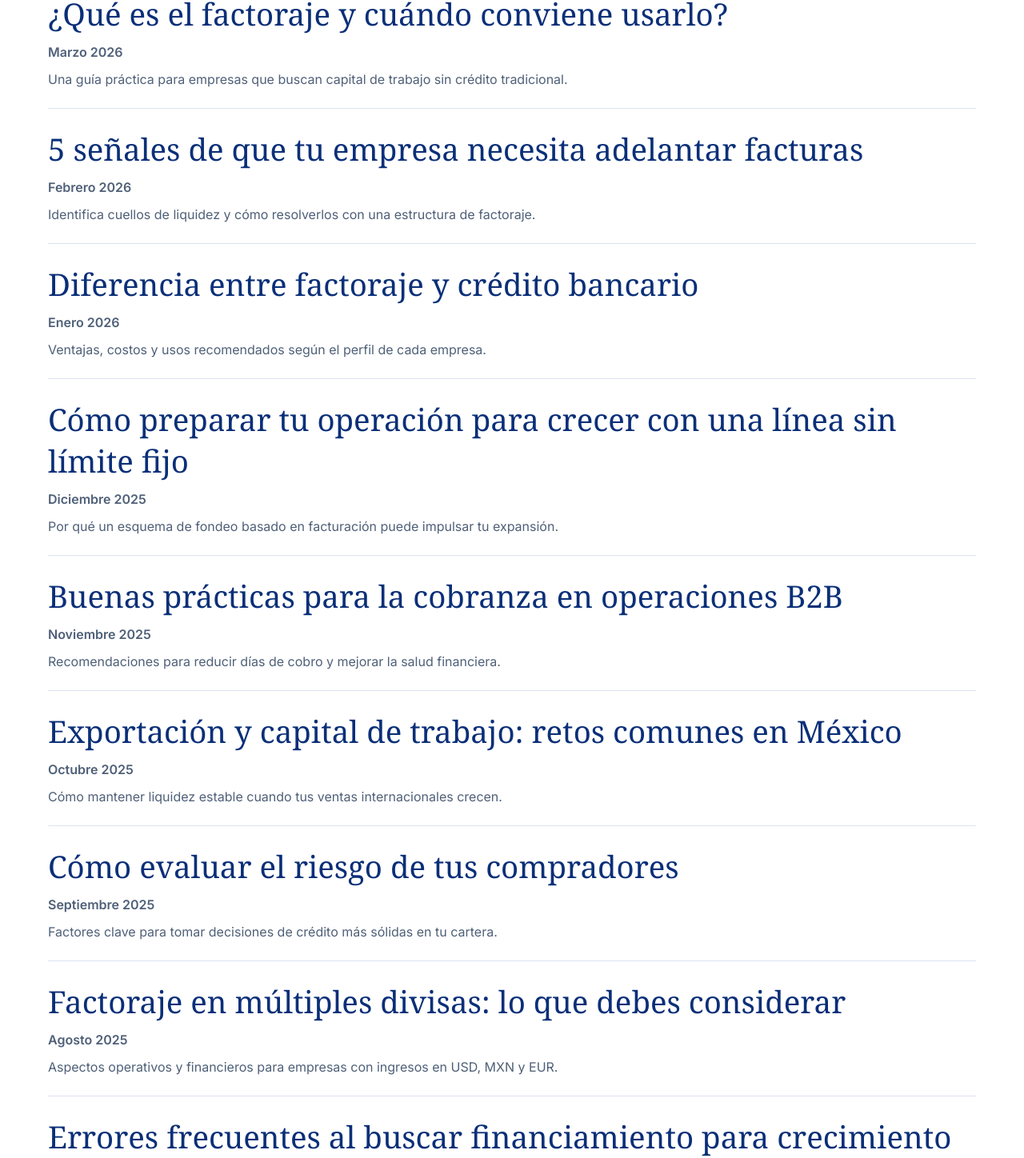
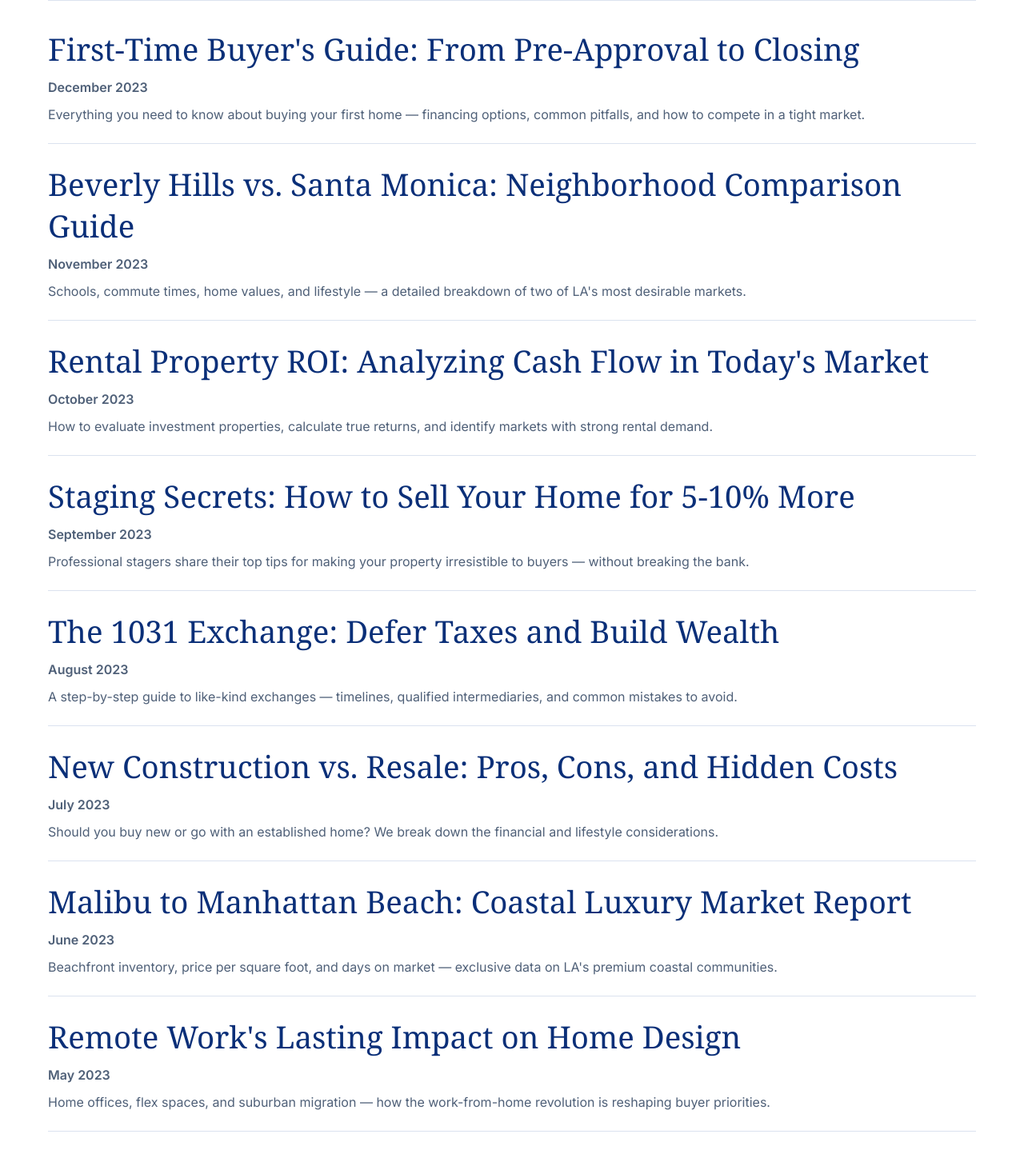
Before and after one commit to issachernandez524-boop/TempLanderFinance, a Next.js app: page /insights in a window 1280 px wide. Shown: the part 490-1938 px from the top of the page at 80% size. Built offline with nearby package versions, Linux system fonts and the light colour scheme; a web font is replaced by a local one.

Commit message:
Update insights.ts

```diff
--- a/content/insights.ts
+++ b/content/insights.ts
@@ -1,64 +1,114 @@
 export const insightsContent = {
-  heading: "Insights",
+  heading: "Insights & Market Intelligence",
+  subheading: "Expert perspectives on buying, selling, and investing in today's real estate market",
+
   featured: {
-    title: "Cómo mejorar tu flujo de efectivo con factoraje empresarial",
-    excerpt:
-      "Claves para convertir cuentas por cobrar en liquidez inmediata sin recurrir a deuda bancaria.",
-    date: "Abril 2026"
+    title: "2024 California Housing Market Outlook: What Buyers and Sellers Need to Know",
+    excerpt: "Interest rates, inventory levels, and price trends — our comprehensive analysis of where the market is headed and how to position yourself for success.",
+    date: "January 2024",
+    category: "Market Update",
+    imageUrl: "https://images.unsplash.com/photo-1449844913935-59a10b8d2000?w=1200&q=80",
+    slug: "2024-california-housing-market-outlook",
+    readTime: "8 min read"
   },
+
   posts: [
     {
-      title: "¿Qué es el factoraje y cuándo conviene usarlo?",
-      date: "Marzo 2026",
-      excerpt: "Una guía práctica para empresas que buscan capital de trabajo sin crédito tradicional."
+      title: "First-Time Buyer's Guide: From Pre-Approval to Closing",
+      date: "December 2023",
+      excerpt: "Everything you need to know about buying your first home — financing options, common pitfalls, and how to compete in a tight market.",
+      category: "Buying Tips",
+      imageUrl: "https://images.unsplash.com/photo-1560518883-ce09059eeffa?w=800&q=80",
+      slug: "first-time-buyer-guide",
+      readTime: "12 min read"
     },
     {
-      title: "5 señales de que tu empresa necesita adelantar facturas",
-      date: "Febrero 2026",
-      excerpt:
-        "Identifica cuellos de liquidez y cómo resolverlos con una estructura de factoraje."
+      title: "Beverly Hills vs. Santa Monica: Neighborhood Comparison Guide",
+      date: "November 2023",
+      excerpt: "Schools, commute times, home values, and lifestyle — a detailed breakdown of two of LA's most desirable markets.",
+      category: "Neighborhood Guide",
+      imageUrl: "https://images.unsplash.com/photo-1515896769750-31548aa180ed?w=800&q=80",
+      slug: "beverly-hills-vs-santa-monica-guide",
+      readTime: "10 min read"
     },
     {
-      title: "Diferencia entre factoraje y crédito bancario",
-      date: "Enero 2026",
-      excerpt:
-        "Ventajas, costos y usos recomendados según el perfil de cada empresa."
+      title: "Rental Property ROI: Analyzing Cash Flow in Today's Market",
+      date: "October 2023",
+      excerpt: "How to evaluate investment properties, calculate true returns, and identify markets with strong rental demand.",
+      category: "Investment",
+      imageUrl: "https://images.unsplash.com/photo-1486406146926-c627a92ad1ab?w=800&q=80",
+      slug: "rental-property-roi-analysis",
+      readTime: "7 min read"
     },
     {
-      title: "Cómo preparar tu operación para crecer con una línea sin límite fijo",
-      date: "Diciembre 2025",
-      excerpt:
-        "Por qué un esquema de fondeo basado en facturación puede impulsar tu expansión."
+      title: "Staging Secrets: How to Sell Your Home for 5-10% More",
+      date: "September 2023",
+      excerpt: "Professional stagers share their top tips for making your property irresistible to buyers — without breaking the bank.",
+      category: "Selling Tips",
+      imageUrl: "https://images.unsplash.com/photo-1584622650111-993a426fbf0a?w=800&q=80",
+      slug: "home-staging-secrets",
+      readTime: "6 min read"
     },
     {
-      title: "Buenas prácticas para la cobranza en operaciones B2B",
-      date: "Noviembre 2025",
-      excerpt:
-        "Recomendaciones para reducir días de cobro y mejorar la salud financiera."
+      title: "The 1031 Exchange: Defer Taxes and Build Wealth",
+      date: "August 2023",
+      excerpt: "A step-by-step guide to like-kind exchanges — timelines, qualified intermediaries, and common mistakes to avoid.",
+      category: "Investment",
+      imageUrl: "https://images.unsplash.com/photo-1554224155-6726b3ff858f?w=800&q=80",
+      slug: "1031-exchange-guide",
+      readTime: "9 min read"
     },
     {
-      title: "Exportación y capital de trabajo: retos comunes en México",
-      date: "Octubre 2025",
-      excerpt:
-        "Cómo mantener liquidez estable cuando tus ventas internacionales crecen."
+      title: "New Construction vs. Resale: Pros, Cons, and Hidden Costs",
+      date: "July 2023",
+      excerpt: "Should you buy new or go with an established home? We break down the financial and lifestyle considerations.",
+      category: "Buying Tips",
+      imageUrl: "https://images.unsplash.com/photo-1503387762-592deb58ef4e?w=800&q=80",
+      slug: "new-construction-vs-resale",
+      readTime: "8 min read"
     },
     {
-      title: "Cómo evaluar el riesgo de tus compradores",
-      date: "Septiembre 2025",
-      excerpt:
-        "Factores clave para tomar decisiones de crédito más sólidas en tu cartera."
+      title: "Malibu to Manhattan Beach: Coastal Luxury Market Report",
+      date: "June 2023",
+      excerpt: "Beachfront inventory, price per square foot, and days on market — exclusive data on LA's premium coastal communities.",
+      category: "Market Update",
+      imageUrl: "https://images.unsplash.com/photo-1507525428034-b723cf961d3e?w=800&q=80",
+      slug: "coastal-luxury-market-report",
+      readTime: "11 min read"
     },
     {
-      title: "Factoraje en múltiples divisas: lo que debes considerar",
-      date: "Agosto 2025",
-      excerpt:
-        "Aspectos operativos y financieros para empresas con ingresos en USD, MXN y EUR."
+      title: "Remote Work's Lasting Impact on Home Design",
+      date: "May 2023",
+      excerpt: "Home offices, flex spaces, and suburban migration — how the work-from-home revolution is reshaping buyer priorities.",
+      category: "Trends",
+      imageUrl: "https://images.unsplash.com/photo-1497366216548-37526070297c?w=800&q=80",
+      slug: "remote-work-home-design-impact",
+      readTime: "5 min read"
     },
     {
-      title: "Errores frecuentes al buscar financiamiento para crecimiento",
-      date: "Julio 2025",
-      excerpt:
-        "Qué evitar al elegir un socio financiero para tu estrategia comercial."
+      title: "HOA Fees Explained: What You're Really Paying For",
+      date: "April 2023",
+      excerpt: "Amenities, reserves, and special assessments — how to evaluate homeowner associations before you buy.",
+      category: "Buying Tips",
+      imageUrl: "https://images.unsplash.com/photo-1574958269340-fa927503f3dd?w=800&q=80",
+      slug: "hoa-fees-explained",
+      readTime: "6 min read"
     }
-  ]
+  ],
+
+  categories: [
+    { name: "Market Update", slug: "market-update", count: 2 },
+    { name: "Buying Tips", slug: "buying-tips", count: 3 },
+    { name: "Selling Tips", slug: "selling-tips", count: 1 },
+    { name: "Investment", slug: "investment", count: 2 },
+    { name: "Neighborhood Guide", slug: "neighborhood-guide", count: 1 },
+    { name: "Trends", slug: "trends", count: 1 }
+  ],
+
+  cta: {
+    heading: "Stay Ahead of the Market",
+    body: "Subscribe to our monthly newsletter for exclusive market data, off-market opportunities, and expert insights delivered to your inbox.",
+    buttonText: "Subscribe Now",
+    inputPlaceholder: "Enter your email"
+  }
 };
```
